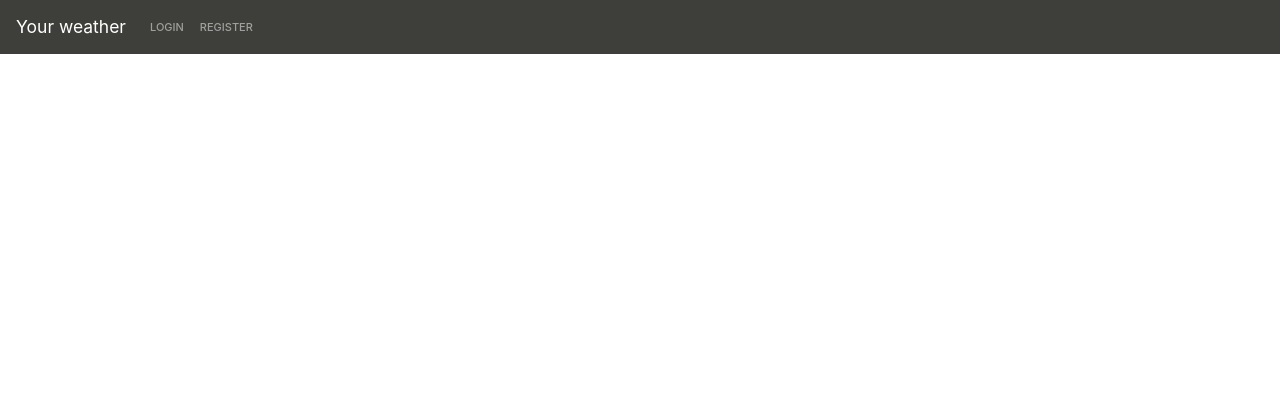
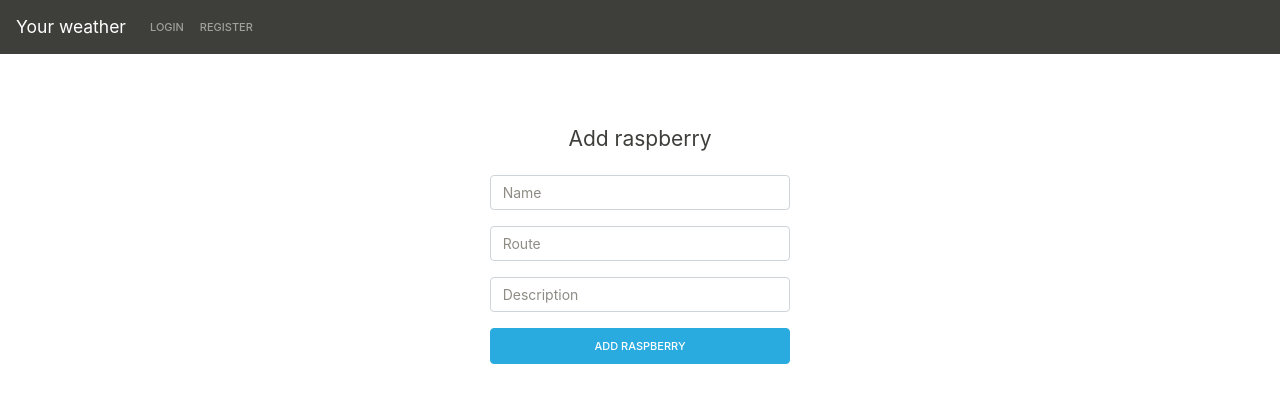
Before and after one commit to IvanBorislavovDimitrov/weather-station-client, a React (Create React App) app: page /add-raspberry in a window 1280 px wide. Shown: the top 402 px of the page. Built offline with nearby package versions, Linux system fonts and the light colour scheme.

Commit message:
Add new raspberry page

```diff
--- a/src/App.js
+++ b/src/App.js
@@ -3,6 +3,7 @@ import { BrowserRouter, Route, Switch, Link, Redirect } from "react-router-dom";
 import Navbar from "./component/navbar";
 import UserRegister from "./component/register";
 import UserLogin from "./component/login";
+import AddRaspberry from "./component/add-raspberry";
 
 function App() {
   setTimeout(function () {
@@ -15,6 +16,7 @@ function App() {
       <Switch>
         <Route exact path="/register" component={UserRegister} />
         <Route exact path="/login" component={UserLogin} />
+        <Route exact path="/add-raspberry" component={AddRaspberry} />
 
       </Switch>
     </BrowserRouter>
--- /dev/null
+++ b/src/component/add-raspberry.jsx
@@ -0,0 +1,85 @@
+import React, { Component } from "react";
+
+class AddRaspberry extends Component {
+    constructor(props) {
+        super(props);
+        this.state = {
+            name: null,
+            route: null,
+            description: null,
+        };
+    }
+
+    render() {
+        return (
+            <React.Fragment>
+                <div className="col-md-4 mt-4 container">
+                    <div className="text-center border-light p-5">
+                        <p className="h4 mb-4">Add raspberry</p>
+                        <div id="raspberryField" className="form-group">
+                            <input
+                                onChange={this.changeInputField}
+                                name="name"
+                                type="text"
+                                className="form-control"
+                                id="raspberryNameId"
+                                placeholder="Name"
+                            />
+                        </div>
+                        <div id="routeField" className="form-group">
+                            <input
+                                onChange={this.changeInputField}
+                                name="route"
+                                type="text"
+                                className="form-control"
+                                id="raspberryRouteId"
+                                placeholder="Route"
+                            />
+                        </div>
+                        <div id="raspberryDescription" className="form-group">
+                            <input
+                                onChange={this.changeInputField}
+                                name="description"
+                                type="text"
+                                className="form-control"
+                                id="raspberryDescriptionId"
+                                placeholder="Description"
+                            />
+                        </div>
+                        <button onClick={this.addRaspberry} className="btn btn-info btn-block">
+                            Add raspberry
+                            </button>
+                    </div>
+                </div>
+            </React.Fragment>
+        );
+    }
+
+    addRaspberry = () => {
+        const currentThis = this;
+        const raspberryCreateBody = {
+            name: currentThis.state.name,
+            route: currentThis.state.route,
+            description: currentThis.state.description
+        }
+        fetch(process.env.REACT_APP_URL + "/raspberry", {
+            method: "POST",
+            body: JSON.stringify(raspberryCreateBody),
+            headers: {
+                'Content-Type': 'application/json',
+                'Authorization': 'bearer ' + localStorage.getItem('token')
+            }
+        })
+    }
+
+    changeInputField = event => {
+        this.setState({
+            [event.target.name]: event.target.value
+        });
+    };
+
+    componentDidMount() {
+    }
+}
+
+export default AddRaspberry;
--- a/src/component/navbar.jsx
+++ b/src/component/navbar.jsx
@@ -31,6 +31,10 @@ class Navbar extends Component {
                             </li>
                             <li className="nav-item" hidden={isLoggedIn}>
                                 <a className="nav-link" href="/register">Register</a>
+                            </li>
+
+                            <li className="nav-item" hidden={!isLoggedIn}>
+                                <a href="/add-raspberry" className="nav-link">Add raspberry</a>
                             </li>
 
                             <li className="nav-item" hidden={!isLoggedIn}>
```
